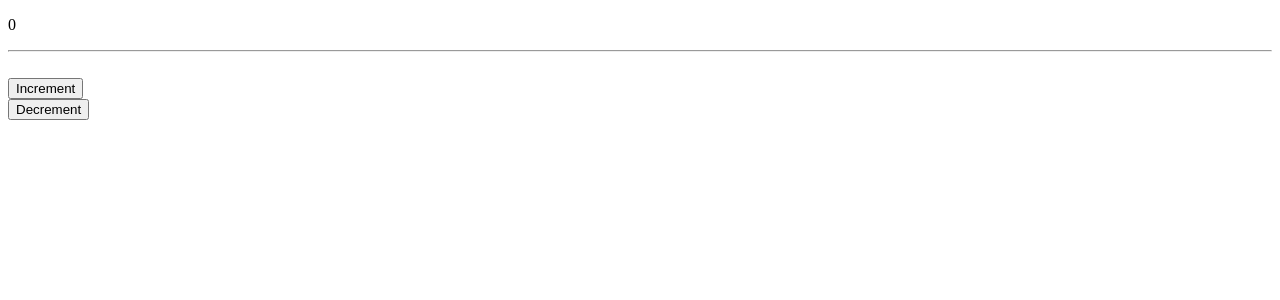
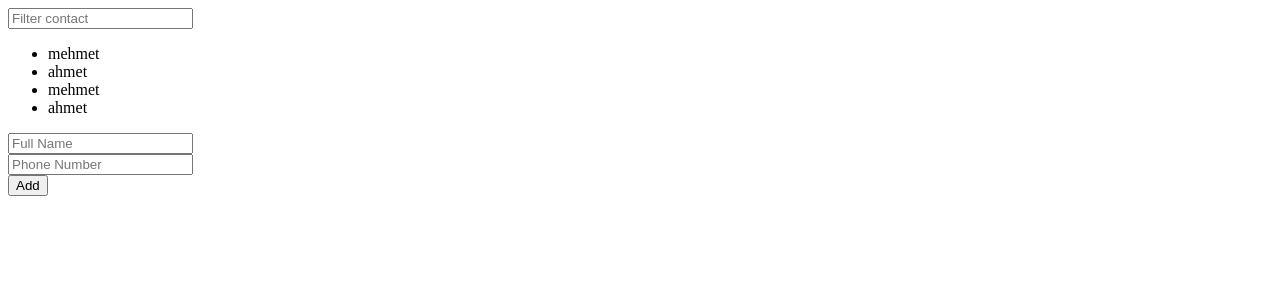
Before and after one commit to mehmetresitcagan/react-tutorial, a React (Vite) app: page / in a window 1280 px wide. Shown: the top 300 px of the page. Built offline with nearby package versions, Linux system fonts and the light colour scheme.

Commit message:
contact list app

```diff
--- a/src/App.jsx
+++ b/src/App.jsx
@@ -1,16 +1,12 @@
 import React, { useState } from "react";
+import Contacts from "./components/Contacts";
 
 const App = () => {
   const [counter, setCounter] = useState(0);
 
   return (
     <>
-      <p>{counter}</p>
-      <hr />
-      <br />
-      <button onClick={() => setCounter(counter + 1)}>Increment</button>
-      <br />
-      <button onClick={() => setCounter(counter - 1)}>Decrement</button>
+      <Contacts />
     </>
   );
 };
--- /dev/null
+++ b/src/components/Contacts/Form/index.jsx
@@ -0,0 +1,44 @@
+import { useState } from "react";
+
+function Form({ addContacts, contacts }) {
+  const [form, setForm] = useState({ full_name: "", phone_number: "" });
+
+  const onChangeInput = (e) => {
+    setForm({ ...form, [e.target.name]: e.target.value });
+  };
+
+  const onSubmit = (e) => {
+    e.preventDefault();
+    if (form.full_name === "" || form.phone_number === "") {
+      return false;
+    }
+    addContacts([...contacts, form]);
+    setForm({ full_name: "", phone_number: "" });
+  };
+
+  return (
+    <form onSubmit={onSubmit}>
+      <div>
+        <input
+          name="full_name"
+          value={form.full_name}
+          placeholder="Full Name"
+          onChange={onChangeInput}
+        />
+      </div>
+      <div>
+        <input
+          name="phone_number"
+          value={form.phone_number}
+          placeholder="Phone Number"
+          onChange={onChangeInput}
+        />
+      </div>
+      <div>
+        <button>Add</button>
+      </div>
+    </form>
+  );
+}
+
+export default Form;
--- /dev/null
+++ b/src/components/Contacts/List/index.jsx
@@ -0,0 +1,28 @@
+import React, { useState } from "react";
+
+function List({ contacts }) {
+  const [filterText, setFilterText] = useState("");
+
+  const filtered = contacts.filter((item) => {
+    return Object.values(item).some((value) =>
+      value.toString().toLowerCase().includes(filterText.toLowerCase())
+    );
+  });
+
+  return (
+    <div>
+      <input
+        placeholder="Filter contact"
+        value={filterText}
+        onChange={(e) => setFilterText(e.target.value)}
+      />
+      <ul>
+        {filtered.map((contact, index) => (
+          <li key={index}>{contact.full_name}</li>
+        ))}
+      </ul>
+    </div>
+  );
+}
+
+export default List;
--- /dev/null
+++ b/src/components/Contacts/index.jsx
@@ -0,0 +1,25 @@
+import { useState, useEffect } from "react";
+import List from "./List";
+import Form from "./Form";
+
+function Contacts() {
+  const [contacts, setContacts] = useState([
+    { full_name: "mehmet", phone_number: "123123" },
+    { full_name: "ahmet", phone_number: "456456" },
+    { full_name: "mehmet", phone_number: "456456" },
+    { full_name: "ahmet", phone_number: "123123" },
+  ]);
+
+  useEffect(() => {
+    console.log(contacts);
+  }, [contacts]);
+
+  return (
+    <>
+      <List contacts={contacts} />
+      <Form addContacts={setContacts} contacts={contacts} />
+    </>
+  );
+}
+
+export default Contacts;
```
